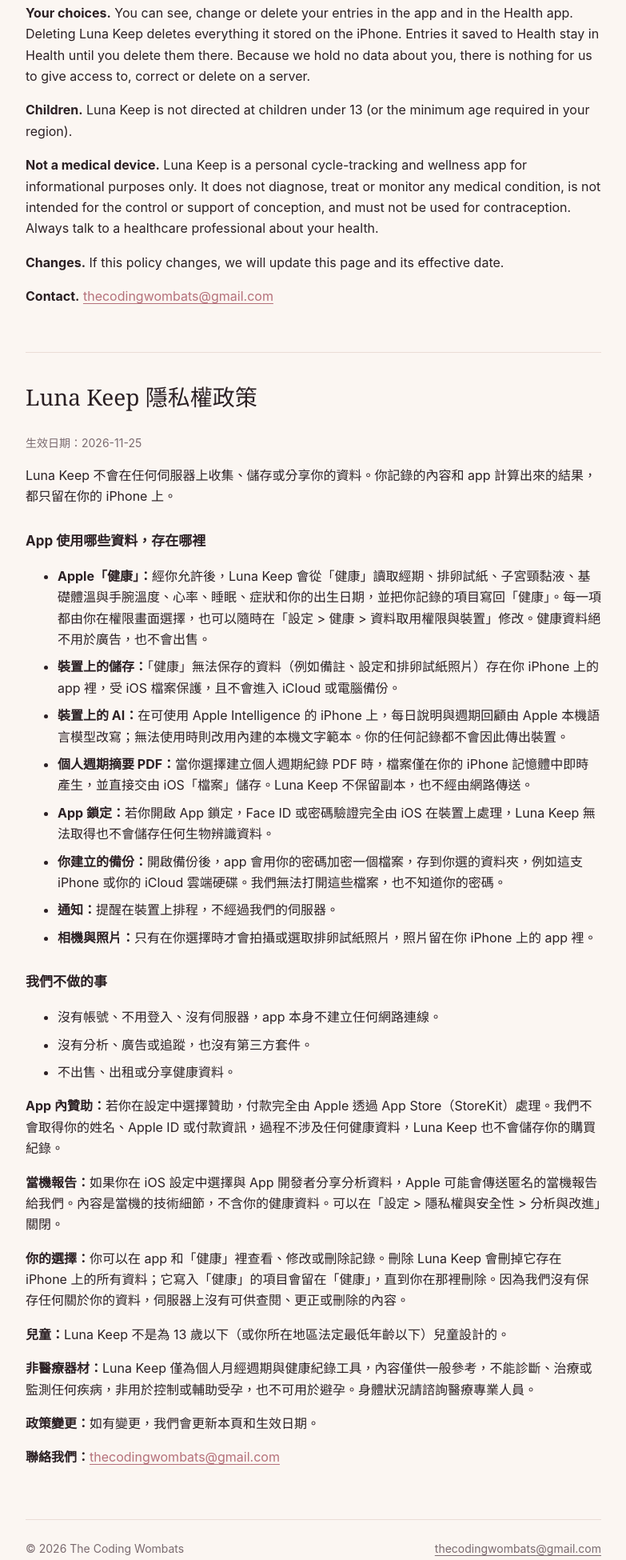
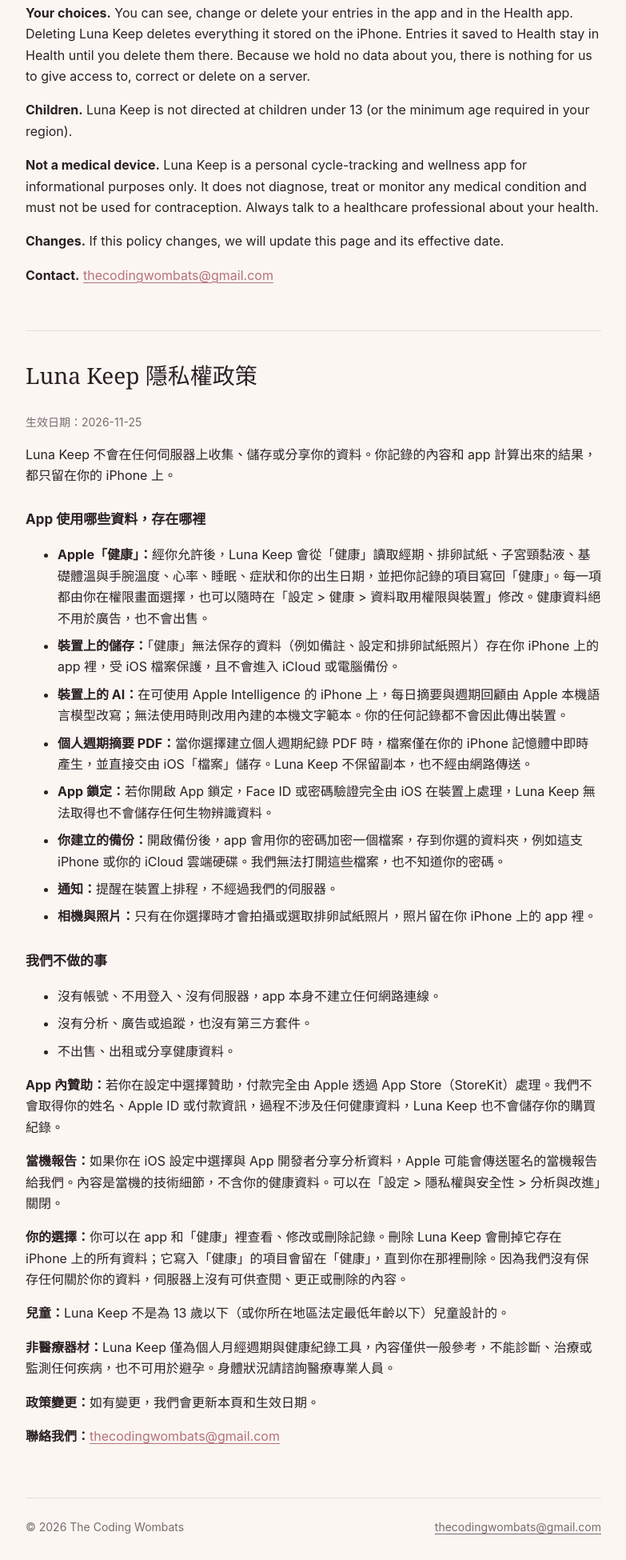
Before and after one commit to thecodingwombats/thecodingwombats.github.io, a plain HTML site: page luna_keep/privacy/index.html in a window 1280 px wide. Shown: the part 1456-3406 px from the top of the page at 80% size, without its empty margins (248-1031 px from the left). Drawn offline with Linux system fonts and the light colour scheme.

Commit message:
fix: Drop conception disclaimer and use 每日摘要 to match the app
Co-Authored-By: Claude Opus 5.5 <noreply@anthropic.com>
Claude-Session: https://claude.ai/code/session_01AxZxT3NFfqCkByRQDK6cQt

```diff
--- a/luna_keep/privacy/index.html
+++ b/luna_keep/privacy/index.html
@@ -27,7 +27,7 @@
 <p><b>Crash reports.</b> If you have chosen in iOS settings to share analytics with app developers, Apple may send us anonymous crash reports. They contain technical details about the crash, not your health data. You can turn this off in Settings &gt; Privacy &amp; Security &gt; Analytics &amp; Improvements.</p>
 <p><b>Your choices.</b> You can see, change or delete your entries in the app and in the Health app. Deleting Luna Keep deletes everything it stored on the iPhone. Entries it saved to Health stay in Health until you delete them there. Because we hold no data about you, there is nothing for us to give access to, correct or delete on a server.</p>
 <p><b>Children.</b> Luna Keep is not directed at children under 13 (or the minimum age required in your region).</p>
-<p><b>Not a medical device.</b> Luna Keep is a personal cycle-tracking and wellness app for informational purposes only. It does not diagnose, treat or monitor any medical condition, is not intended for the control or support of conception, and must not be used for contraception. Always talk to a healthcare professional about your health.</p>
+<p><b>Not a medical device.</b> Luna Keep is a personal cycle-tracking and wellness app for informational purposes only. It does not diagnose, treat or monitor any medical condition and must not be used for contraception. Always talk to a healthcare professional about your health.</p>
 <p><b>Changes.</b> If this policy changes, we will update this page and its effective date.</p>
 <p><b>Contact.</b> <a href="mailto:thecodingwombats@gmail.com">thecodingwombats@gmail.com</a></p>
 <h2 id="zh" lang="zh-Hant">Luna Keep 隱私權政策</h2>
@@ -38,7 +38,7 @@
 <ul>
 <li><b>Apple「健康」：</b>經你允許後，Luna Keep 會從「健康」讀取經期、排卵試紙、子宮頸黏液、基礎體溫與手腕溫度、心率、睡眠、症狀和你的出生日期，並把你記錄的項目寫回「健康」。每一項都由你在權限畫面選擇，也可以隨時在「設定 &gt; 健康 &gt; 資料取用權限與裝置」修改。健康資料絕不用於廣告，也不會出售。</li>
 <li><b>裝置上的儲存：</b>「健康」無法保存的資料（例如備註、設定和排卵試紙照片）存在你 iPhone 上的 app 裡，受 iOS 檔案保護，且不會進入 iCloud 或電腦備份。</li>
-<li><b>裝置上的 AI：</b>在可使用 Apple Intelligence 的 iPhone 上，每日說明與週期回顧由 Apple 本機語言模型改寫；無法使用時則改用內建的本機文字範本。你的任何記錄都不會因此傳出裝置。</li>
+<li><b>裝置上的 AI：</b>在可使用 Apple Intelligence 的 iPhone 上，每日摘要與週期回顧由 Apple 本機語言模型改寫；無法使用時則改用內建的本機文字範本。你的任何記錄都不會因此傳出裝置。</li>
 <li><b>個人週期摘要 PDF：</b>當你選擇建立個人週期紀錄 PDF 時，檔案僅在你的 iPhone 記憶體中即時產生，並直接交由 iOS「檔案」儲存。Luna Keep 不保留副本，也不經由網路傳送。</li>
 <li><b>App 鎖定：</b>若你開啟 App 鎖定，Face ID 或密碼驗證完全由 iOS 在裝置上處理，Luna Keep 無法取得也不會儲存任何生物辨識資料。</li>
 <li><b>你建立的備份：</b>開啟備份後，app 會用你的密碼加密一個檔案，存到你選的資料夾，例如這支 iPhone 或你的 iCloud 雲端硬碟。我們無法打開這些檔案，也不知道你的密碼。</li>
@@ -55,7 +55,7 @@
 <p><b>當機報告：</b>如果你在 iOS 設定中選擇與 App 開發者分享分析資料，Apple 可能會傳送匿名的當機報告給我們。內容是當機的技術細節，不含你的健康資料。可以在「設定 &gt; 隱私權與安全性 &gt; 分析與改進」關閉。</p>
 <p><b>你的選擇：</b>你可以在 app 和「健康」裡查看、修改或刪除記錄。刪除 Luna Keep 會刪掉它存在 iPhone 上的所有資料；它寫入「健康」的項目會留在「健康」，直到你在那裡刪除。因為我們沒有保存任何關於你的資料，伺服器上沒有可供查閱、更正或刪除的內容。</p>
 <p><b>兒童：</b>Luna Keep 不是為 13 歲以下（或你所在地區法定最低年齡以下）兒童設計的。</p>
-<p><b>非醫療器材：</b>Luna Keep 僅為個人月經週期與健康紀錄工具，內容僅供一般參考，不能診斷、治療或監測任何疾病，非用於控制或輔助受孕，也不可用於避孕。身體狀況請諮詢醫療專業人員。</p>
+<p><b>非醫療器材：</b>Luna Keep 僅為個人月經週期與健康紀錄工具，內容僅供一般參考，不能診斷、治療或監測任何疾病，也不可用於避孕。身體狀況請諮詢醫療專業人員。</p>
 <p><b>政策變更：</b>如有變更，我們會更新本頁和生效日期。</p>
 <p><b>聯絡我們：</b><a href="mailto:thecodingwombats@gmail.com">thecodingwombats@gmail.com</a></p>
 </div>
```
Also changed, not shown: luna_keep/index.html (+3 -3 lines), luna_keep/support/index.html (+1 -1 lines).
